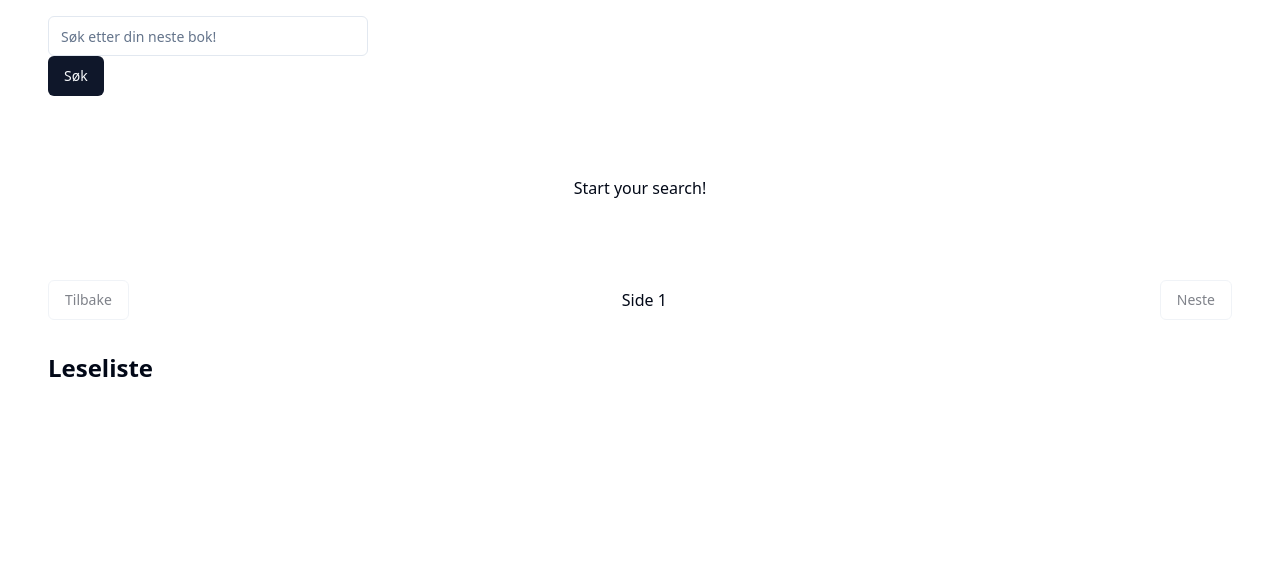
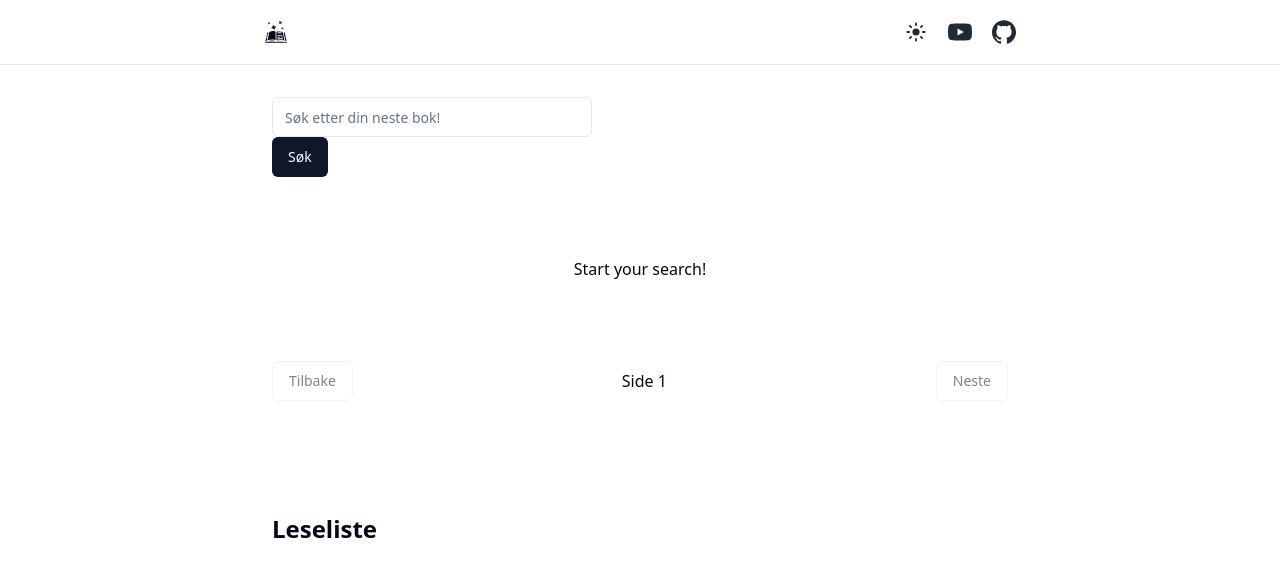
Before and after one commit to coding-chef77/reading-list-app, a React (Vite) app: page / in a window 1280 px wide. Shown: the top 576 px of the page. Built offline with nearby package versions, Linux system fonts and the light colour scheme.

Commit message:
Added new layout and darkmode

```diff
--- a/package.json
+++ b/package.json
@@ -18,6 +18,8 @@
     "react": "^18.2.0",
     "react-beautiful-dnd": "^13.1.1",
     "react-dom": "^18.2.0",
+    "react-icon": "^1.0.0",
+    "react-icons": "^5.2.1",
     "tailwind-merge": "^2.3.0",
     "tailwindcss-animate": "^1.0.7",
     "zustand": "^4.5.2"
--- a/src/App.tsx
+++ b/src/App.tsx
@@ -2,6 +2,7 @@ import { useEffect } from "react";
 import { BookSearch } from "./components/BookSearch";
 import { BookList } from "./components/BookList";
 import { useStore } from "./store";
+import { Layout } from "./components/Layout";
 
 const App = () => {
   const { loadBooksFromLocalStorage } = useStore((state) => state);
@@ -11,10 +12,10 @@ const App = () => {
   }, [loadBooksFromLocalStorage]);
 
   return (
-    <div className="container mx-auto">
+    <Layout>
       <BookSearch />
       <BookList />
-    </div>
+    </Layout>
   );
 };
 
--- /dev/null
+++ b/src/components/Layout.tsx
@@ -0,0 +1,12 @@
+import Navbar from "./Navbar";
+
+export const Layout = ({ children }: { children: React.ReactNode }) => {
+  return (
+    <div className="relative min-h-screen bg-white dark:bg-gray-900">
+      <Navbar />
+      <main className="p-4 sm:px-8 lg:px44">
+        <div className="mx-auto max-w-3xl space-y-20">{children}</div>
+      </main>
+    </div>
+  );
+};
--- /dev/null
+++ b/src/components/Navbar.tsx
@@ -0,0 +1,61 @@
+import { useTheme } from "@/hooks/useTheme";
+import { GiSpellBook } from "react-icons/gi";
+import { HiMiniSun, HiMiniMoon } from "react-icons/hi2";
+import { SiGithub, SiYoutube } from "react-icons/si";
+
+function ThemeToggle() {
+  const { isDarkMode, toggleDarkMode } = useTheme();
+  return (
+    <button
+      onClick={() => toggleDarkMode()}
+      className="h-10 w-10 p-2 text-gray-800 hover:text-amber-500 dark:text-white dark:hover:text-amber-400"
+    >
+      {isDarkMode ? (
+        <HiMiniMoon className="h-full w-full" />
+      ) : (
+        <HiMiniSun className="h-full w-full" />
+      )}
+    </button>
+  );
+}
+
+export default function Navbar() {
+  return (
+    <header className="sticky top-0 z-10 w-full border-b bg-white dark:border-gray-700 dark:bg-gray-900">
+      <div className="flex h-16 items-center px-4 sm:px-8 lg:px-44">
+        <div className="mx-auto w-full max-w-3xl space-y-20">
+          <div className="flex justify-between">
+            <div className="flex flex-1 items-center justify-start">
+              {/* Link and site name/icon */}
+              <a
+                className="h-10 w-10 p-2 text-grey-800 dark:text-white"
+                href="/"
+              >
+                <GiSpellBook className="size-full" />
+              </a>
+            </div>
+            <div className="flex flex-1 items-center justify-end">
+              <nav className="flex items-center space-x-1">
+                <ThemeToggle />
+                <a
+                  href="https://www.youtube.com"
+                  target="_blank"
+                  className="h-10 w-10 p-2 text-gray-800 hover:text-[#ff0000] dark:text-white dark:hover:text-[#ff0000]"
+                >
+                  <SiYoutube className="h-full w-full" />
+                </a>
+                <a
+                  href="https://www.youtube.com"
+                  target="_blank"
+                  className="h-10 w-10 p-2 text-gray-800 hover:text-[#4078c0] dark:text-white dark:hover:text-[#4078c0]"
+                >
+                  <SiGithub className="h-full w-full" />
+                </a>
+              </nav>
+            </div>
+          </div>
+        </div>
+      </div>
+    </header>
+  );
+}
--- /dev/null
+++ b/src/hooks/useTheme.tsx
@@ -0,0 +1,23 @@
+import { useEffect, useState } from "react";
+
+export const useTheme = (storageKey = "vite-ui-theme") => {
+  const [isDarkMode, setIsDarkMode] = useState(() => {
+    return localStorage.getItem(storageKey)
+      ? localStorage.getItem(storageKey) === "true"
+      : window.matchMedia("(prefers-color-scheme: dark)").matches;
+  });
+
+  useEffect(() => {
+    const root = window.document.documentElement;
+    root.classList.remove("light", "dark");
+    root.classList.add(isDarkMode ? "dark" : "light");
+
+    localStorage.setItem(storageKey, isDarkMode.toString());
+  }, [isDarkMode, storageKey]);
+
+  const toggleDarkMode = () => {
+    setIsDarkMode(!isDarkMode);
+  };
+
+  return { isDarkMode, toggleDarkMode };
+};
```
Also changed, not shown: src/components/BookList.tsx (+1 -8 lines), 1 other file (tests, documents, lock files or other folders).
